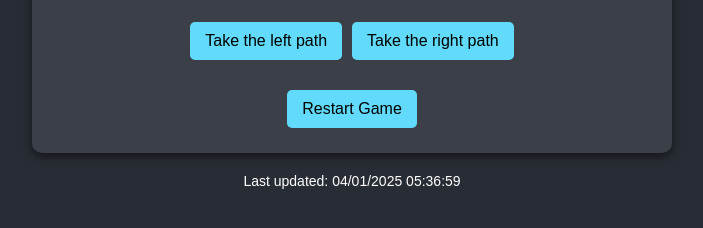
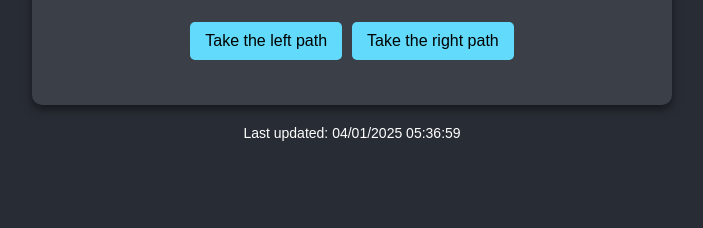
Before and after one commit to charan9909/Mid-term-project, a plain HTML site: page index.html in a window 1280 px wide. Shown: the part 174-402 px from the top of the page, without its empty margins (288-991 px from the left). Drawn offline with Linux system fonts and the light colour scheme.

Commit message:
index.html

```diff
--- a/index.html
+++ b/index.html
@@ -7,7 +7,6 @@
     <link rel="stylesheet" href="styles.css">
 </head>
 <body>
-
     <div class="container">
         <h1>Choose Your Own Adventure</h1>
         <div id="story-container">
@@ -15,7 +14,7 @@
             <img id="story-image" src="images/start.jpg" alt="Story Image">
         </div>
         <div id="choices-container"></div>
-        <button id="restart-button" onclick="startGame()">Restart Game</button>
+        <button id="restart-button" onclick="startGame()" style="display: none;">Restart Game</button>
     </div>
 
     <footer>
@@ -27,6 +26,5 @@
         document.getElementById('lastModified').textContent = x;
     </script>
     <script src="story.js"></script>
-
 </body>
 </html>
```
